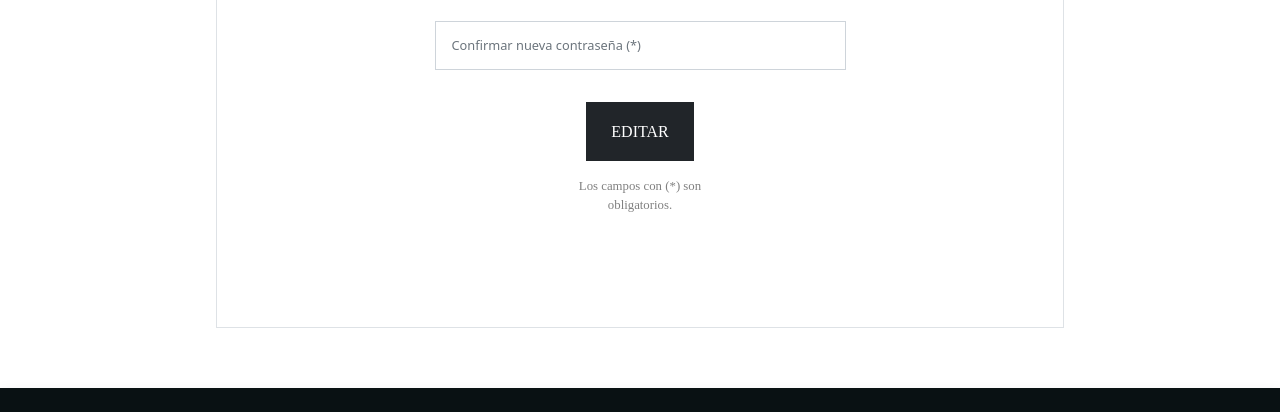
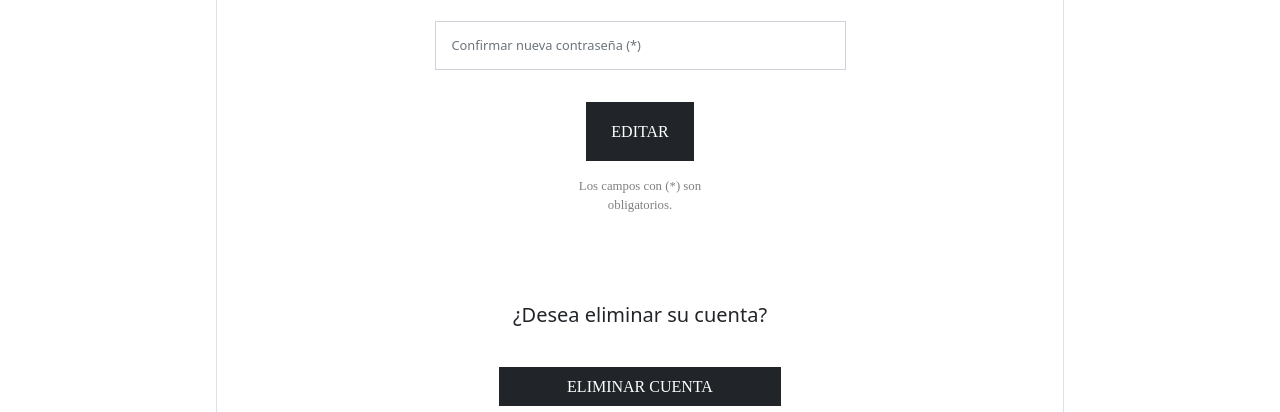
Before and after one commit to ValentinAlvarez98/JsPreEntrega3Alvarez, a website: page pages/miCuenta.html in a window 1280 px wide. Shown: the part 1654-2066 px from the top of the page. Drawn offline with nearby package versions, Linux system fonts and the light colour scheme; a web font is replaced by a local one.

Commit message:
Add files via upload
Modificando los archivos por upload directo porque no estoy desde mi PC y no tengo git

```diff
--- a/pages/miCuenta.html
+++ b/pages/miCuenta.html
@@ -436,13 +436,25 @@
                             </div>
                         </div>
                     </div>
+
+                    <div class="bloque" id="eliminar">
+                        <div class="row">
+                            <h5 class="col-12 text-center mt-4 mb-1">¿Desea eliminar su cuenta?</h5>
+                        </div>
+                        <div class="row d-flex justify-content-center">
+                            <button class="btn btn-dark col-4 rounded-0 mt-4">
+                                <a class="text-decoration-none text-reset" id="eliminarCuenta" href="#">ELIMINAR CUENTA
+                                </a>
+                            </button>
+                        </div>
+                    </div>
                 </div>
             </div>
         </div>
     </main>
 
 
-    <footer class="container-fluid shadow" id="footer">
+    <footer class=" container-fluid shadow" id="footer">
 
         <div class="row">
 
```
Also changed, not shown: pages/ingreso.html (+9 -6 lines), pages/registro.html (+5 -5 lines), pages/carrito.html (line endings or trailing spaces).
